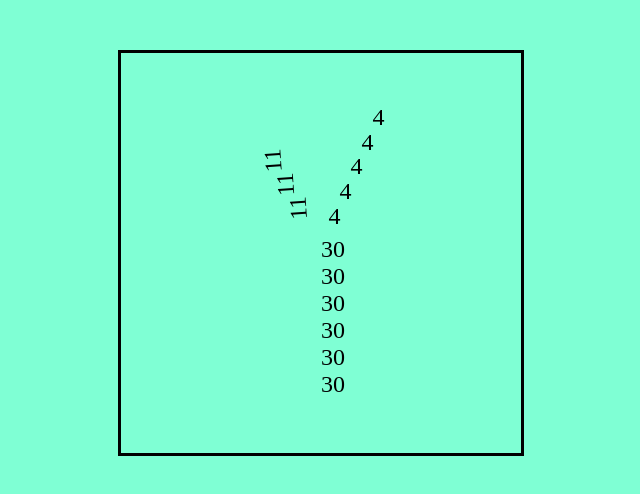
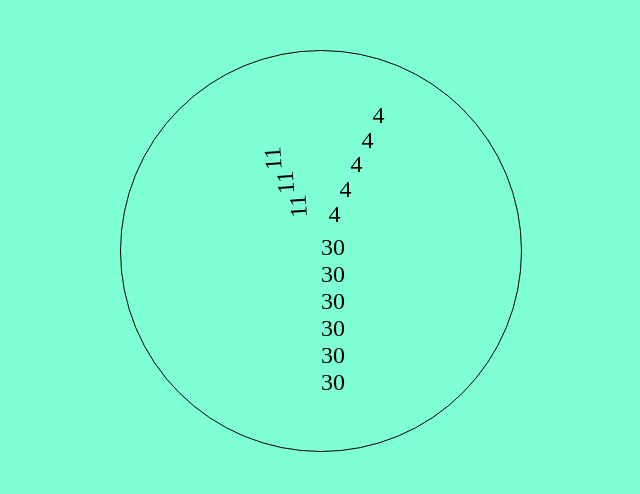
Before and after one commit to kishorshelar07/digital_clock_with_analog_clock, a plain HTML site: page index.html in a window 1280 px wide. Shown: the whole page, without its empty margins (319-959 px from the left). Drawn offline with Linux system fonts and the light colour scheme.

Commit message:
making ui changes

```diff
--- a/index.html
+++ b/index.html
@@ -13,7 +13,8 @@
       height: 400px;
       margin: 50px auto;
       font-size: 24px;
-      border:solid
+      border:1px solid black;
+      border-radius: 50%;
     }
     .hour-line, .minute-line, .second-line {
       position: absolute;
```
